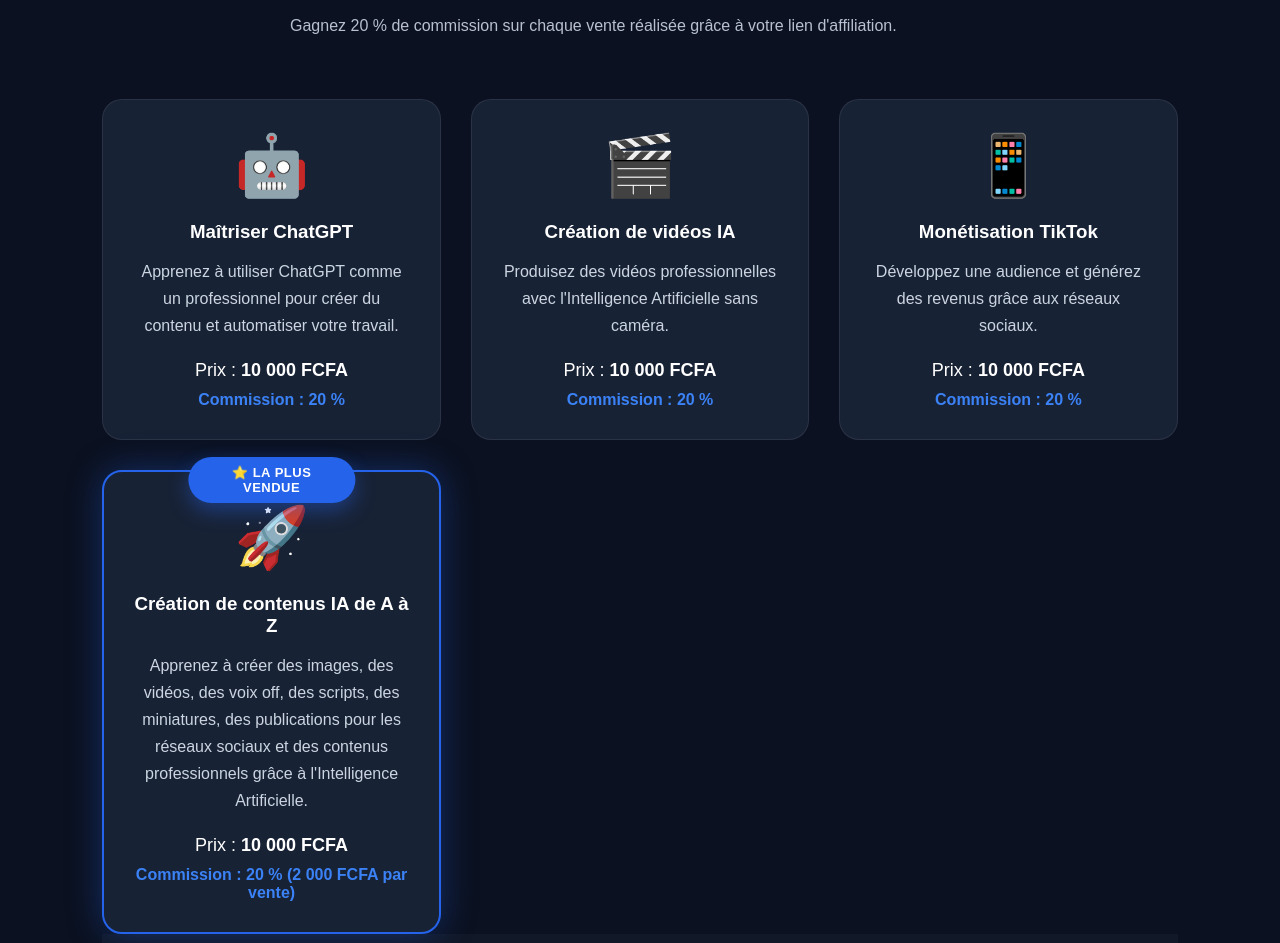
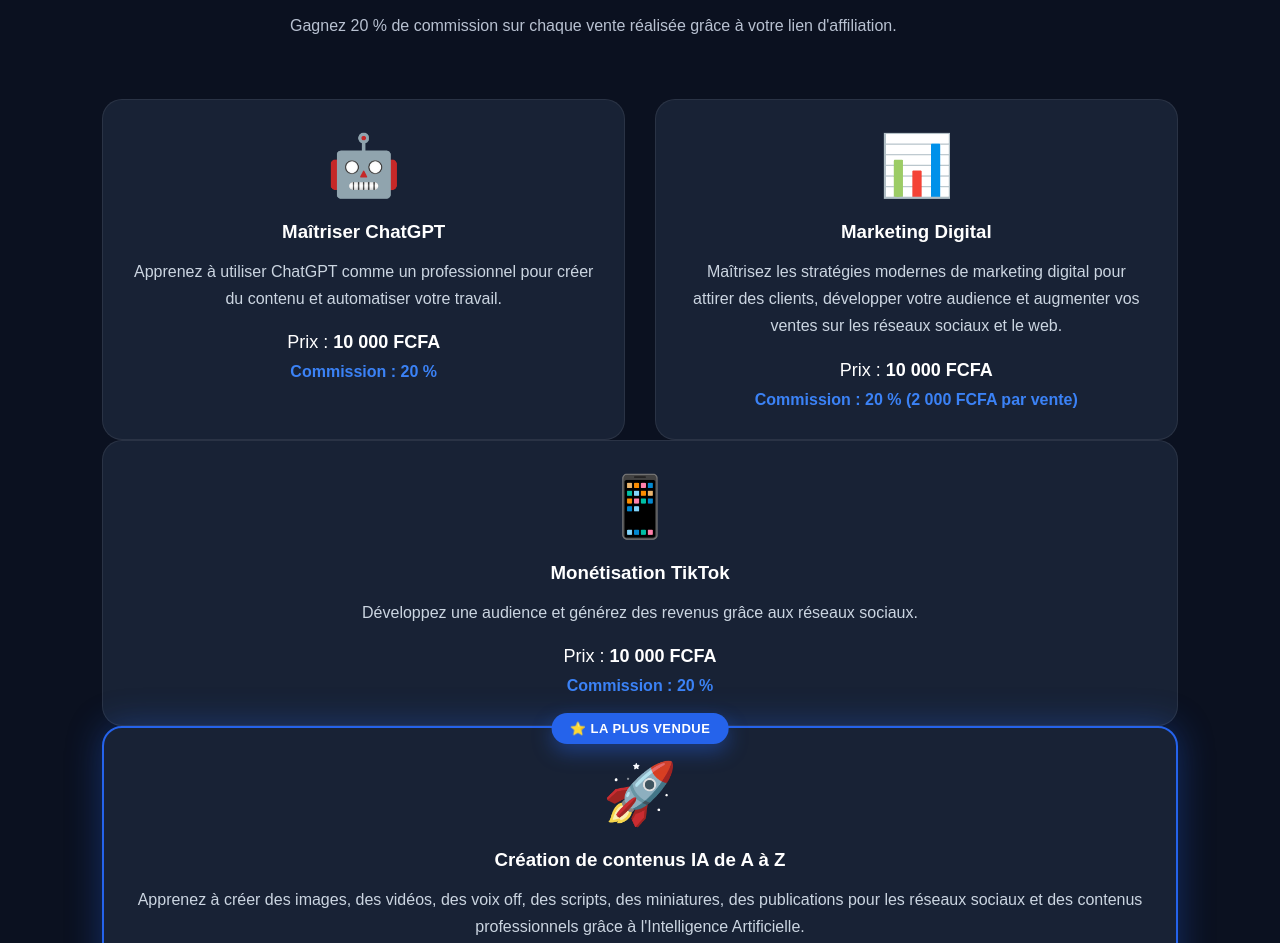
Before and after one commit to profiamedia225-source/prof-ia-affiliate, a plain HTML site: page index.html in a window 1280 px wide. Shown: the part 1463-2406 px from the top of the page. Drawn offline with Linux system fonts and the light colour scheme.

Commit message:
Mise à jour de la carte Marketing Digital

```diff
--- a/index.html
+++ b/index.html
@@ -125,12 +125,12 @@
 
            <div class="formation-card">
 
-                <div class="formation-image">🎬</div>
+    <div class="formation-image">📊</div>
 
-                <h3>Création de vidéos IA</h3>
+    <h3>Marketing Digital</h3>
 
     <p>
-                    Produisez des vidéos professionnelles avec l'Intelligence Artificielle sans caméra.
+        Maîtrisez les stratégies modernes de marketing digital pour attirer des clients, développer votre audience et augmenter vos ventes sur les réseaux sociaux et le web.
     </p>
 
     <div class="formation-price">
@@ -138,9 +138,10 @@
     </div>
 
     <div class="commission">
-                    Commission : <strong>20 %</strong>
+        Commission : <strong>20 % (2 000 FCFA par vente)</strong>
     </div>
 
+</div>
             </div>
 
             <div class="formation-card">
```
Lines whose indentation alone changed are shown as unchanged.
